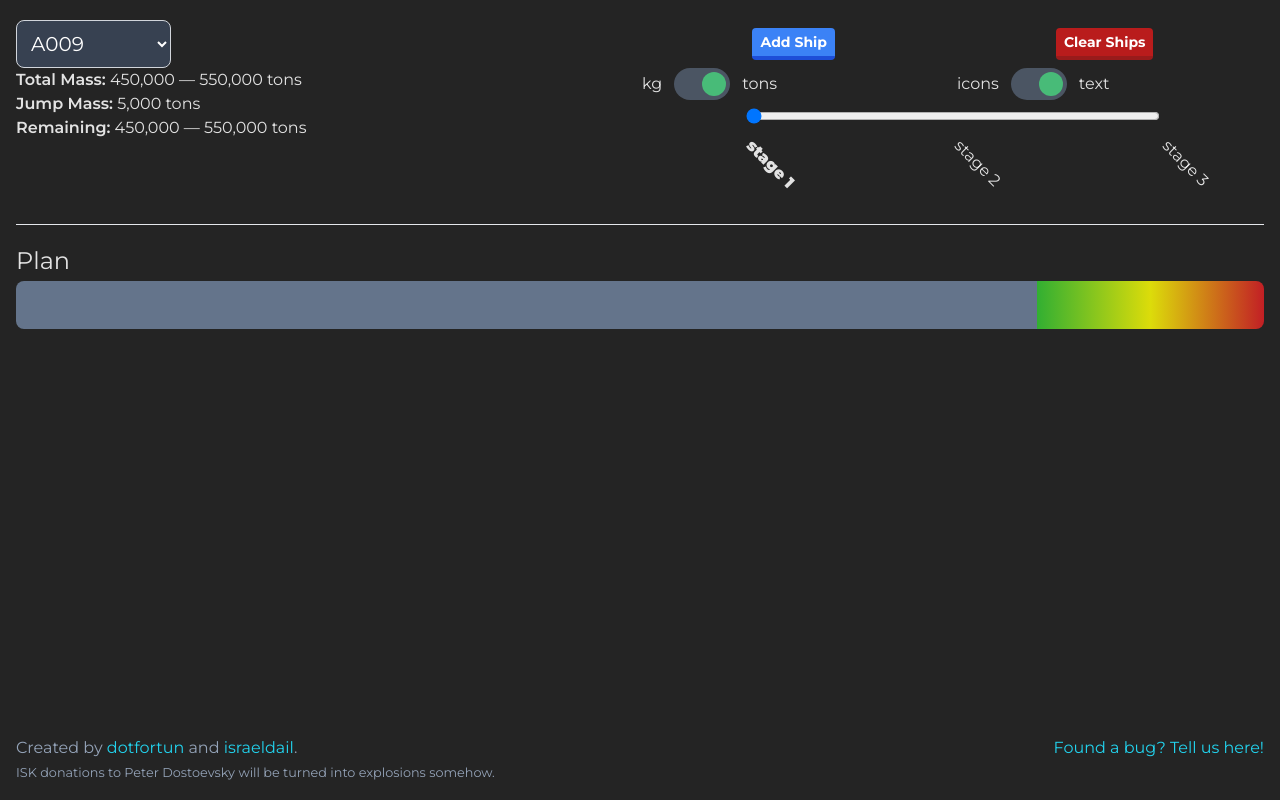
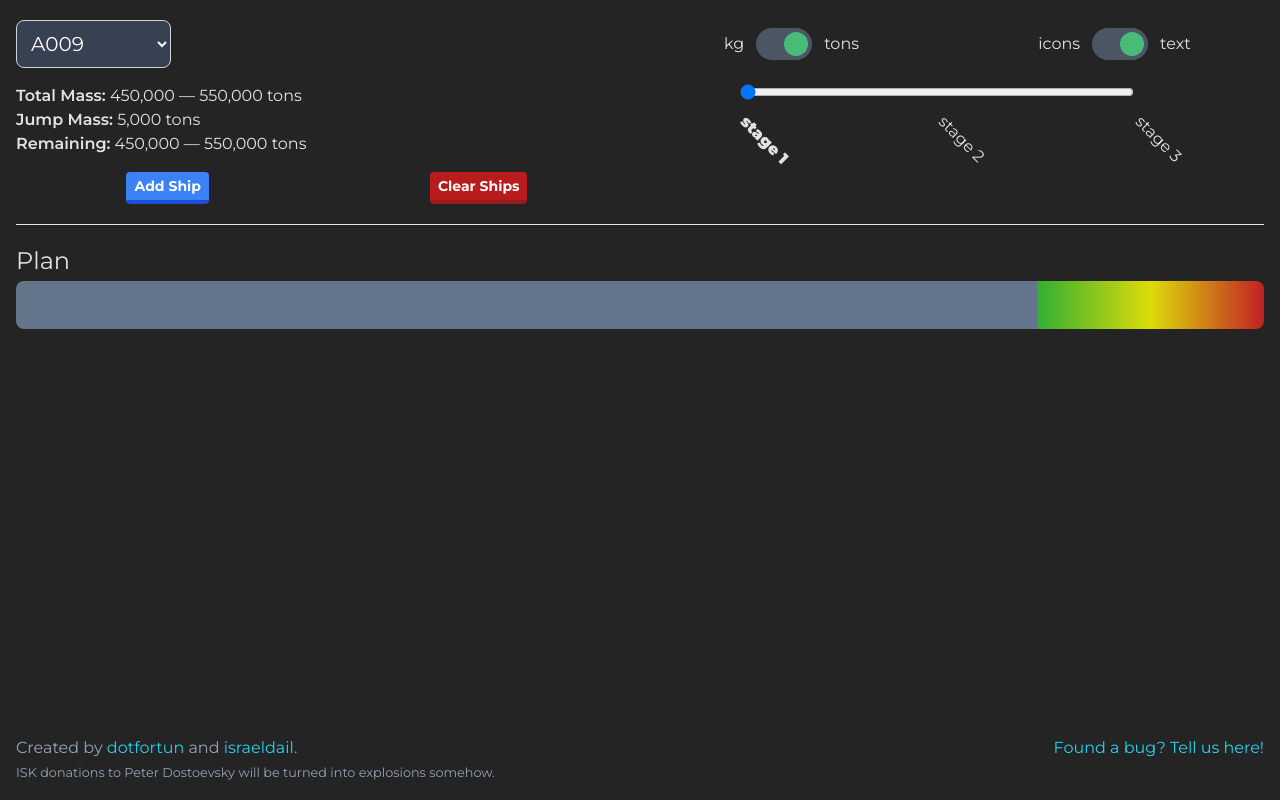
Before and after one commit to dotfortun/wormroller, a Vue app: page / in a window 1280 px wide. Built offline with nearby package versions, Linux system fonts and the light colour scheme.

Commit message:
Cleaning up UX.

```diff
--- a/src/App.vue
+++ b/src/App.vue
@@ -105,10 +105,7 @@ const massStatus = ref(stages[0]);
           {{ displayTons ? "tons" : "kg" }}
         </span>
       </div>
-    </div>
-    <div>
-      <div class="controls">
-        <div class="col-span-full flex justify-around">
+      <div class="col-span-full flex justify-around mt-4">
         <button
           class="w-max"
           @click="
@@ -139,9 +136,12 @@ const massStatus = ref(stages[0]);
           Clear Ships
         </button>
       </div>
+    </div>
+    <div>
+      <div class="controls">
         <Toggle label-left="kg" label-right="tons" v-model="displayTons" />
         <Toggle label-left="icons" label-right="text" v-model="useText" />
-        <div class="col-span-full h-24">
+        <div class="col-span-full h-24 w-full pr-8">
           <RadioGroup
             v-model:model-value="store.selectedStage"
             :options="stages"
@@ -175,6 +175,7 @@ const massStatus = ref(stages[0]);
         @end="solver(rollFast)"
         :on-remove="(ev) => console.log(ev)"
         handle=".handle"
+        ghost-class="ghost"
       >
         <template #item="{ element: ship, index: idx }">
           <Ship
@@ -218,8 +219,16 @@ const massStatus = ref(stages[0]);
 </template>
 
 <style scoped>
+.controls {
+  @apply grid grid-cols-2 justify-items-center gap-6 mt-2;
+}
+
 option:disabled {
   @apply text-slate-400 font-bold bg-slate-800;
+}
+
+.ghost {
+  @apply rounded-md border-dashed border-slate-100 border-2 opacity-75;
 }
 
 .wh-bar {
--- a/src/style.css
+++ b/src/style.css
@@ -45,7 +45,7 @@ h4 {
 }
 
 select {
-  @apply rounded-lg block w-full p-2.5 bg-gray-700 border-gray-600 placeholder-gray-400 text-white text-xl focus:ring-blue-500 focus:border-blue-500;
+  @apply rounded-lg block w-full p-2.5 mb-4 bg-gray-700 border-gray-600 placeholder-gray-400 text-white text-xl focus:ring-blue-500 focus:border-blue-500;
   @apply border border-gray-300 focus:border-blue-500;
 }
 
@@ -71,10 +71,6 @@ footer {
 
 footer a {
   @apply text-cyan-400 decoration-solid;
-}
-
-.controls {
-  @apply grid grid-cols-2 content-center justify-between gap-2 mt-2;
 }
 
 .mass-label {
```
Lines whose indentation alone changed are shown as unchanged.
